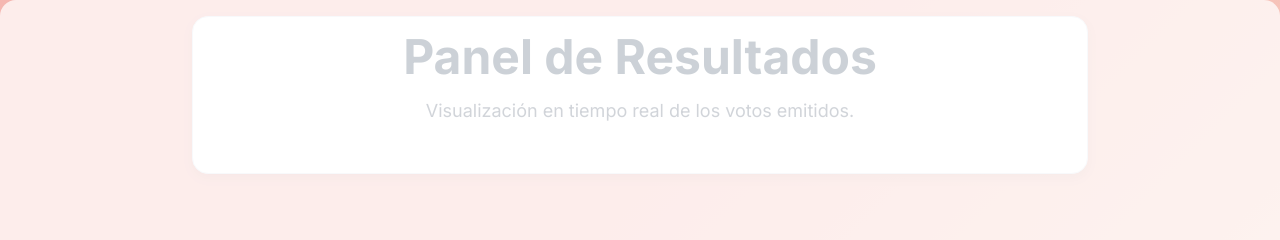
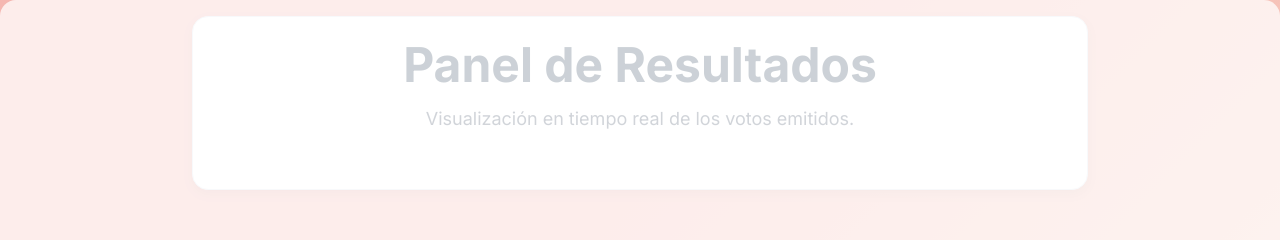
Before and after one commit to Lifit-cmd/ResultadovotacionAJOBAPO.github.io, a plain HTML site: page index.html in a window 1280 px wide. Shown: the top 240 px of the page. Drawn offline with nearby package versions, Linux system fonts and the light colour scheme; no server answers.

Commit message:
Update index.html

```diff
--- a/index.html
+++ b/index.html
@@ -19,6 +19,7 @@
         body {
             font-family: 'Inter', sans-serif;
             overflow-x: hidden; /* Prevent horizontal scroll due to diagonal elements */
+            padding: 0.5rem; /* Adjusted default padding for smaller screens */
         }
         .view {
             display: none;
@@ -95,11 +96,23 @@
         .main-app-content {
             background-color: white;
             border-radius: 1rem; /* Rounded corners */
-            padding: 1rem; /* Adjusted from 1.5rem to 1rem for tighter mobile fit */
+            padding: 0.5rem; /* Adjusted from 1rem to 0.5rem for tighter mobile fit */
             box-shadow: 0 4px 12px rgba(0, 0, 0, 0.1); /* Soft shadow */
             border: 1px solid #e2e8f0; /* Subtle border */
             /* No max-height or overflow: hidden here, allows main content to expand */
         }
+        /* Responsive padding for main-app-content */
+        @media (min-width: 640px) { /* sm breakpoint */
+            .main-app-content {
+                padding: 1rem; /* Revert to 1rem for small screens and up */
+            }
+        }
+        @media (min-width: 768px) { /* md breakpoint */
+            .main-app-content {
+                padding: 1.5rem; /* Revert to 1.5rem for medium screens and up */
+            }
+        }
+
 
         /* Styles specifically for individual chart cards */
         .chart-card-item {
```
